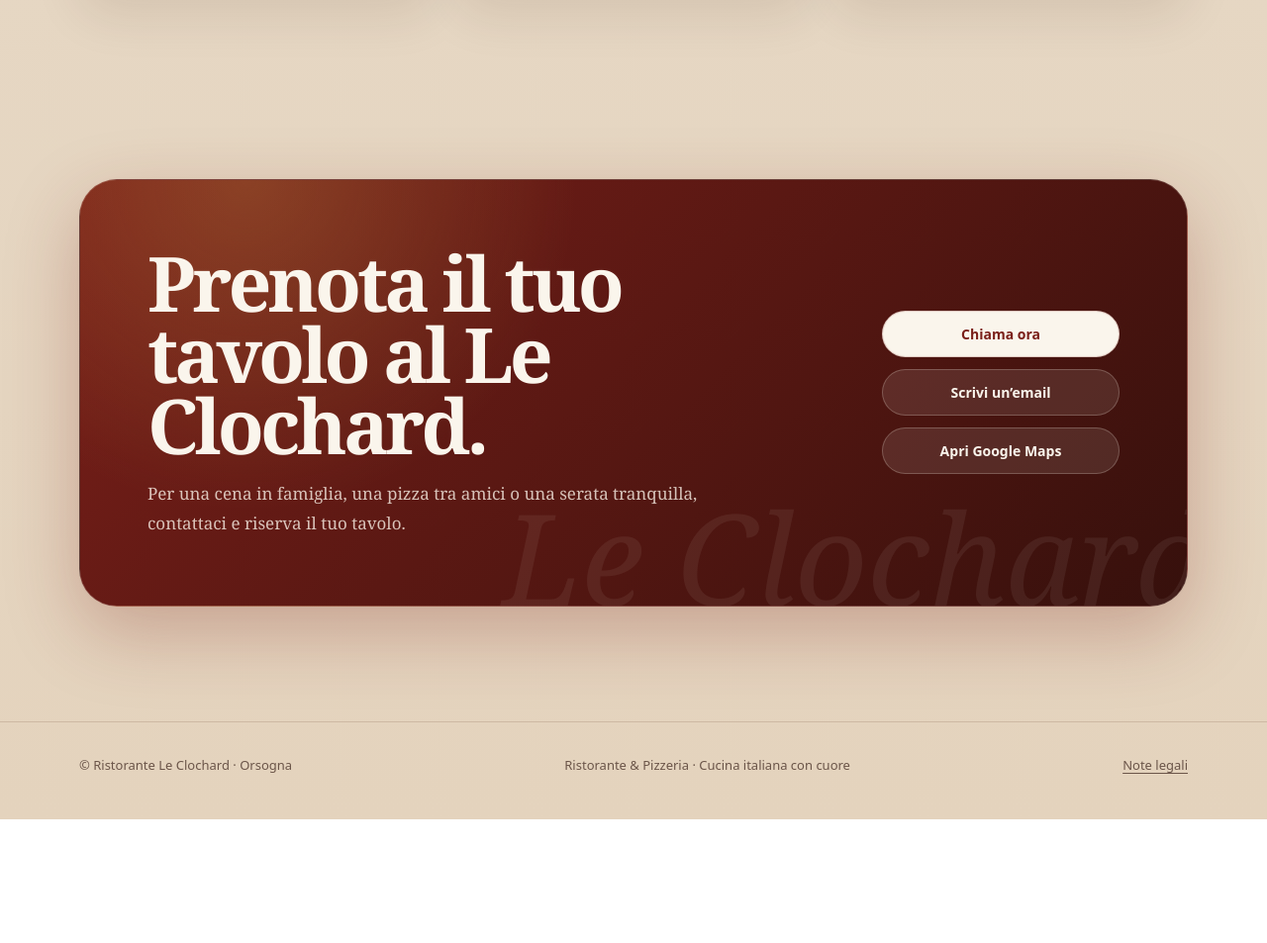
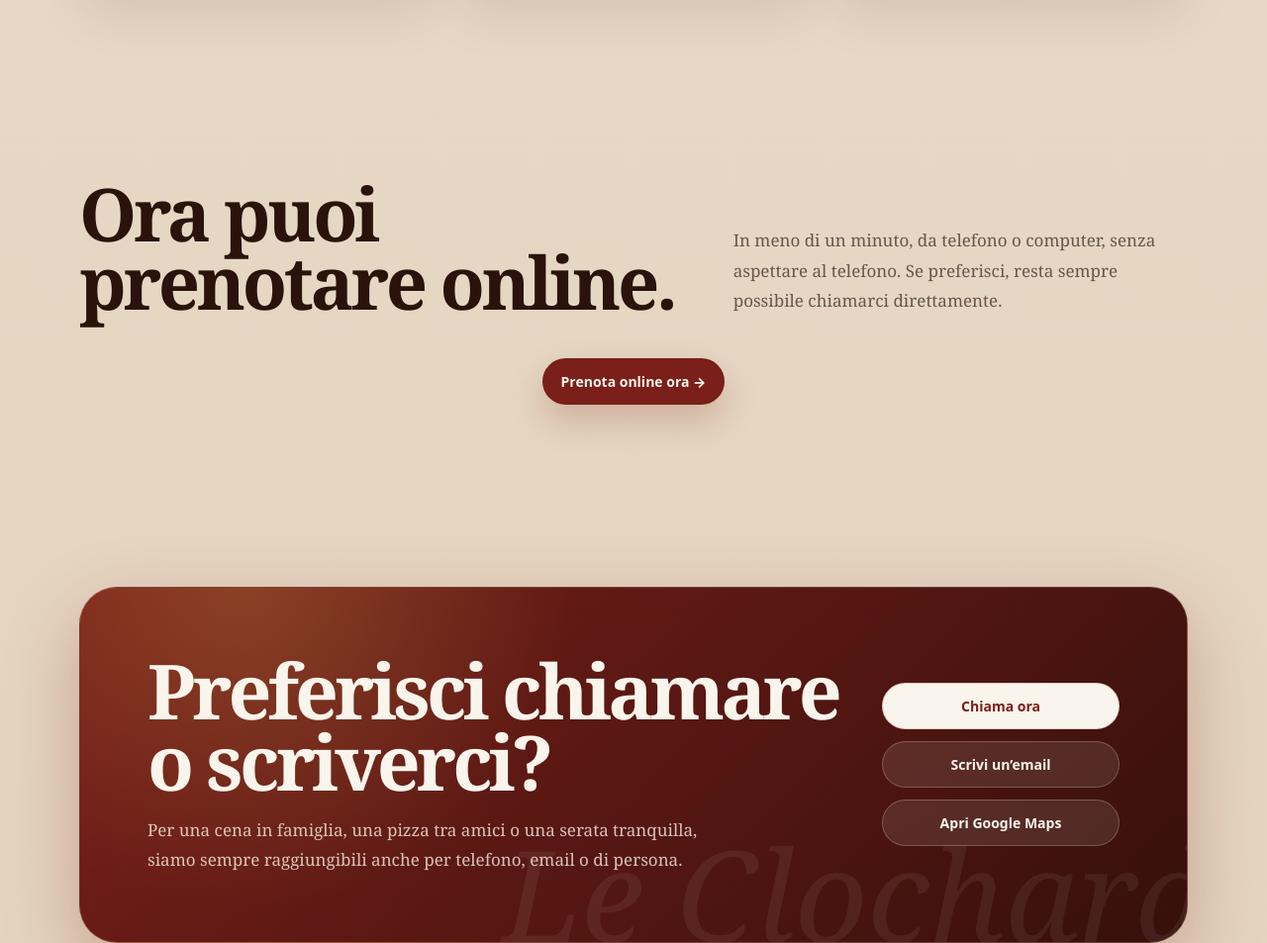
Before and after one commit to Stuber-Digital-Marketing/Ristorante-Le-Clochard, a plain HTML site: page index.html in a window 1280 px wide. Shown: the part 5034-5987 px from the top of the page at 99% size. Before the commit the page ends 5862 px from the top, so only its background shows below. Drawn offline with Linux system fonts and the light colour scheme.

Commit message:
Add files via upload

```diff
--- a/index.html
+++ b/index.html
@@ -626,6 +626,8 @@
     }
     .info-card a:hover { color: var(--wine); }
 
+    .prenota-online-cta { text-align: center; margin-top: 36px; }
+
     .reservation { padding-bottom: 116px; }
     .cta-box {
       display: grid;
@@ -823,10 +825,10 @@
         <a href="#cucina">Cucina</a>
         <a href="#menu">Menu</a>
         <a href="#galleria">Galleria</a>
-        <a href="#contatti" class="btn">Prenota</a>
+        <a href="#prenota" class="btn">Prenota</a>
       </div>
       <div class="mobile-actions">
-        <a href="#contatti" class="btn mobile-reserve">Prenota</a>
+        <a href="#prenota" class="btn mobile-reserve">Prenota</a>
         <button class="menu-toggle" type="button" aria-label="Apri il menu" aria-controls="mobile-menu" aria-expanded="false">
           <span></span>
           <span></span>
@@ -894,7 +896,7 @@
             <div class="icon">🍕</div>
             <h3>Pizze tradizionali</h3>
             <p>Impasto curato, cottura attenta e ingredienti scelti per una pizza semplice, profumata e generosa.</p>
-            <a href="#contatti">Prenota un tavolo →</a>
+            <a href="#prenota">Prenota un tavolo →</a>
           </article>
           <article class="menu-card reveal">
             <div class="icon">🍝</div>
@@ -982,11 +984,23 @@
       </div>
     </section>
 
+    <section id="prenota">
+      <div class="section-inner">
+        <div class="section-title reveal">
+          <h2>Ora puoi prenotare online.</h2>
+          <p>In meno di un minuto, da telefono o computer, senza aspettare al telefono. Se preferisci, resta sempre possibile chiamarci direttamente.</p>
+        </div>
+        <div class="prenota-online-cta reveal">
+          <a href="https://0wcfxcfheiddijpw2dw3mfhpyu9zghdt.forms.pienissimo.pro/info-client" class="btn" target="_blank" rel="noopener">Prenota online ora →</a>
+        </div>
+      </div>
+    </section>
+
     <section class="reservation">
       <div class="section-inner cta-box reveal">
         <div>
-          <h2>Prenota il tuo tavolo al Le Clochard.</h2>
-          <p>Per una cena in famiglia, una pizza tra amici o una serata tranquilla, contattaci e riserva il tuo tavolo.</p>
+          <h2>Preferisci chiamare o scriverci?</h2>
+          <p>Per una cena in famiglia, una pizza tra amici o una serata tranquilla, siamo sempre raggiungibili anche per telefono, email o di persona.</p>
         </div>
         <div class="cta-actions">
           <a href="tel:+393473624774" class="btn" aria-label="Chiama il Ristorante Le Clochard al numero +39 347 362 4774">Chiama ora</a>
```
